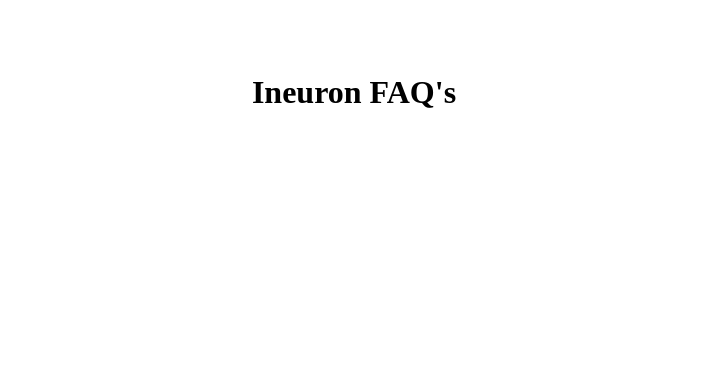
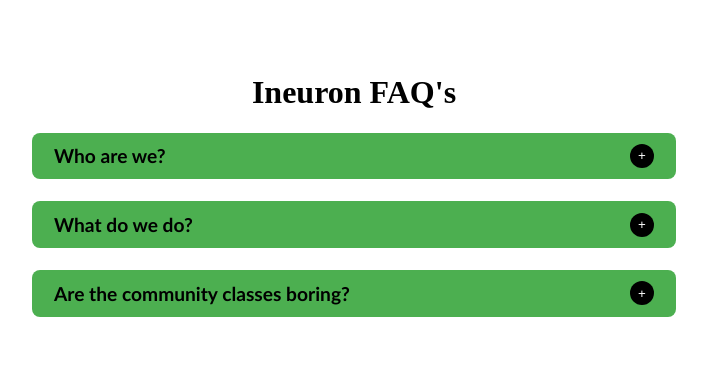
Before and after one commit to mohdziaulhaq/js-projects, a plain HTML site: page 01Accordion/index.html in a window 1280 px wide. Shown: the whole page, without its empty margins (286-993 px from the left). Drawn offline with Linux system fonts and the light colour scheme.

Commit message:
accordion completed

```diff
--- a/01Accordion/faq.js
+++ b/01Accordion/faq.js
@@ -18,17 +18,57 @@
   },
 ];
 
-const accordianBody;
-const faqs = [];
+function showFaq() {
+  let button = document.querySelectorAll(".show_btn");
+  button.forEach((element)=>{
 
-function showFaq() {
+    element.addEventListener('click',()=>{
+      if(element.parentElement.nextElementSibling.className=="hidden"){
+
+        element.parentElement.nextElementSibling.removeAttribute("class")
+        element.textContent = "-";
+      }
+      else {
+        element.parentElement.nextElementSibling.classList.add("hidden");
+        element.textContent = "+";
+      }
+
+     })
+  })
+}
+
+function createFaq() {
+  let accordian_body =  document.querySelector(".accordian_body");
+
+  faqData.forEach((data)=>{
+    let faq = document.createElement("div");
+    faq.classList.add('faq');
+
+    let header = document.createElement("div");
+    header.classList.add("faq_header");
+
+    let q = document.createElement('h3');
+    q.textContent = data.question;
+
+    let btn = document.createElement("button");
+    btn.textContent = "+";
+    btn.classList.add("show_btn");
+
+    header.append(btn);
+    header.append(q);
+
+    let a = document.createElement('p');
+    a.textContent = data.answer;
+    a.classList.add("hidden");
+
+    faq.append(header);
+    faq.append(a);
+
+    accordian_body.append(faq);
+    console.log(faq);
+  })
 
 }
 
-function createFaq() {
-
-}
-
-function btnStatusUpdate() {
-
-}
+createFaq();
+showFaq();
--- a/01Accordion/index.css
+++ b/01Accordion/index.css
@@ -18,6 +18,7 @@
 
 .faq .faq_header {
   display: flex;
+  flex-direction: row-reverse;
   justify-content: space-between;
   align-items: center;
 }
```
Also changed, not shown: 2 other files.
